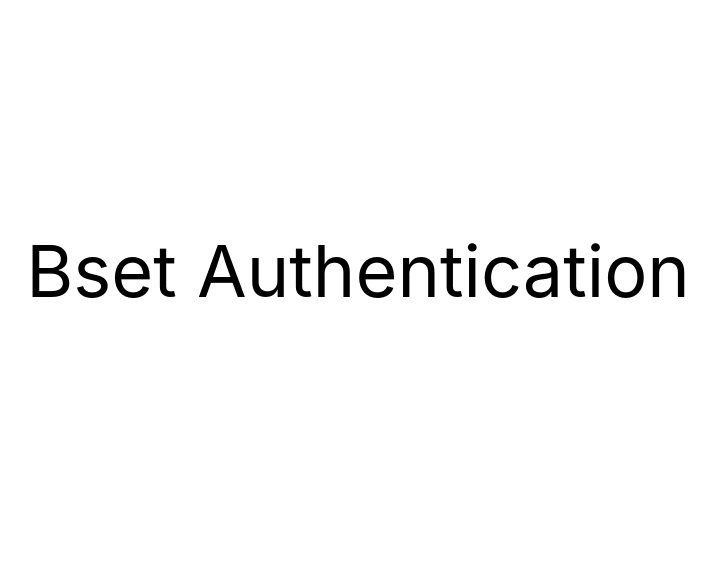
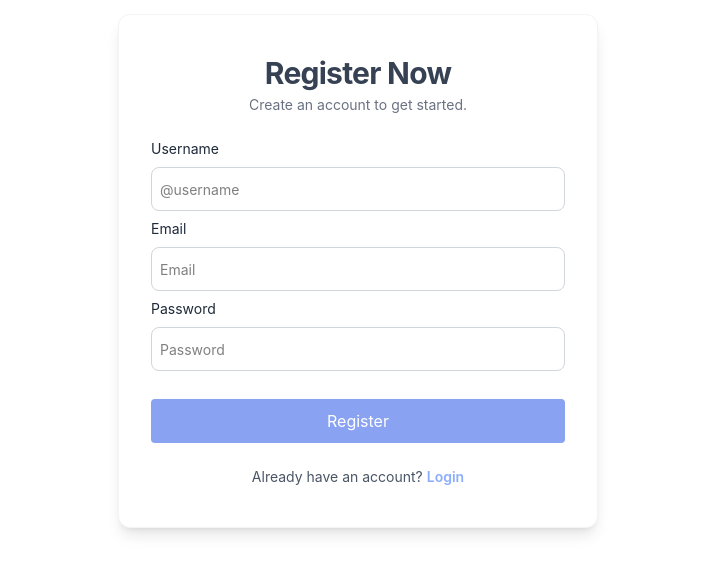
Before and after one commit to engr-sudiptto/Best-Authentication, a React app in the folder frontend/: page /login in a window 1280 px wide. Shown: the part 129-702 px from the top of the page, without its empty margins (282-998 px from the left). Built offline with nearby package versions, Linux system fonts and the light colour scheme; the HTML template or start-up script is replaced by a standard one.

Commit message:
feat: implement basic authentication form structure

```diff
--- a/frontend/package.json
+++ b/frontend/package.json
@@ -13,6 +13,7 @@
     "@tailwindcss/vite": "^4.3.3",
     "react": "^19.2.7",
     "react-dom": "^19.2.7",
+    "react-router-dom": "^7.18.2",
     "tailwindcss": "^4.3.3"
   },
   "devDependencies": {
--- a/frontend/src/App.jsx
+++ b/frontend/src/App.jsx
@@ -1,10 +1,16 @@
 import React from 'react'
+import {BrowserRouter, Routes, Route} from 'react-router-dom'
+import Home from './pages/Home'
+import AuthForm from './pages/AuthForm'
 
 const App = () => {
   return (
-    <div>
-      <h1 className='text-7xl text-center h-screen content-center'>Bset Authentication</h1>
-    </div>
+    <BrowserRouter>
+      <Routes>
+        <Route path='/' element={ <Home/>} />
+        <Route path='/login' element={<AuthForm/>} />
+      </Routes>
+    </BrowserRouter>
   )
 }
 
--- /dev/null
+++ b/frontend/src/pages/AuthForm.jsx
@@ -0,0 +1,102 @@
+import React, { useState } from 'react'
+
+const AuthForm = () => {
+  const [isLoginBtnClick, setIsLoginBtnClick] = useState(false);
+  const [submitClick, setSubmitClick] = useState(false)
+
+  const handleSubmit = (e) => {
+    e.preventDefault()
+    setSubmitClick(true)
+  }
+
+  return (
+    <div className="h-screen content-center">
+      <form
+        onSubmit={handleSubmit}
+        className="w-[90%] max-w-120 px-8 py-10 rounded-xl shadow-lg border border-gray-100 m-auto bg-white"
+      >
+        {submitClick ? (
+          // --------- otp form section ------
+          <>
+
+          </>
+        ) : (
+          // ------------- register & login form section --------------
+          <>
+            {/* -------- auth head line ----------  */}
+            <div className="mb-6 text-center">
+              <h1 className="text-3xl font-bold text-gray-700 tracking-tight">
+                {isLoginBtnClick ? 'Login Now' : 'Register Now'}
+              </h1>
+              <p className="text-sm text-gray-500 mt-1">
+                {isLoginBtnClick
+                  ? 'Welcome back! Please enter your details.'
+                  : 'Create an account to get started.'}
+              </p>
+            </div>
+            {/* ---------- form section -----------  */}
+            {isLoginBtnClick ? (
+              <div>
+                <label className="block text-sm my-2 text-gray-800">
+                  Username or Email
+                </label>
+                <input
+                  type="text"
+                  placeholder="@username or email"
+                  className="w-full h-11 border px-2 border-gray-300 rounded-lg text-sm focus:outline-none focus:ring-2 focus:ring-blue-500 focus:border-transparent transition-all"
+                />
+              </div>
+            ) : (
+              <div>
+                <label className="block text-sm mb-2 mt-5 text-gray-800">
+                  Username
+                </label>
+                <input
+                  type="text"
+                  placeholder="@username"
+                  className="w-full h-11 border px-2 border-gray-300 rounded-lg text-sm focus:outline-none focus:ring-2 focus:ring-blue-500 focus:border-transparent transition-all"
+                />
+                <label className="block text-sm my-2 text-gray-800">
+                  Email
+                </label>
+                <input
+                  type="text"
+                  placeholder="Email"
+                  className="w-full h-11 border px-2 border-gray-300 rounded-lg text-sm focus:outline-none focus:ring-2 focus:ring-blue-500 focus:border-transparent transition-all"
+                />
+              </div>
+            )}
+            <label className="block text-sm my-2 text-gray-800">Password</label>
+            <input
+              type="text"
+              placeholder="Password"
+              className="w-full h-11 border px-2 border-gray-300 rounded-lg text-sm focus:outline-none focus:ring-2 focus:ring-blue-500 focus:border-transparent transition-all"
+            />
+            {/* --------- submit button -------  */}
+            <button
+              className="w-full h-11 bg-blue-700/50 rounded-sm mt-7 text-white cursor-pointer hover:bg-blue-700/60"
+              type="submit"
+            >
+              {isLoginBtnClick ? 'Login' : 'Register'}
+            </button>
+            {/* --------- Toggle Login / Register ------- */}
+            <div className="mt-6 text-center text-sm text-gray-600">
+              {isLoginBtnClick
+                ? "Don't have an account? "
+                : 'Already have an account? '}
+              <button
+                type="button"
+                onClick={() => setIsLoginBtnClick(!isLoginBtnClick)}
+                className="text-blue-600/50 cursor-pointer hover:text-blue-600/70 font-semibold hover:underline focus:outline-none"
+              >
+                {isLoginBtnClick ? 'Register' : 'Login'}
+              </button>
+            </div>
+          </>
+        )}
+      </form>
+    </div>
+  );
+}
+
+export default AuthForm
--- /dev/null
+++ b/frontend/src/pages/Home.jsx
@@ -0,0 +1,9 @@
+import React from 'react'
+
+const Home = () => {
+  return (
+    <div className='text-7xl text-center h-screen content-center font-light tracking-wide'>Best Authentication</div>
+  )
+}
+
+export default Home
```
Also changed, not shown: 1 other file (tests, documents, lock files or other folders).
